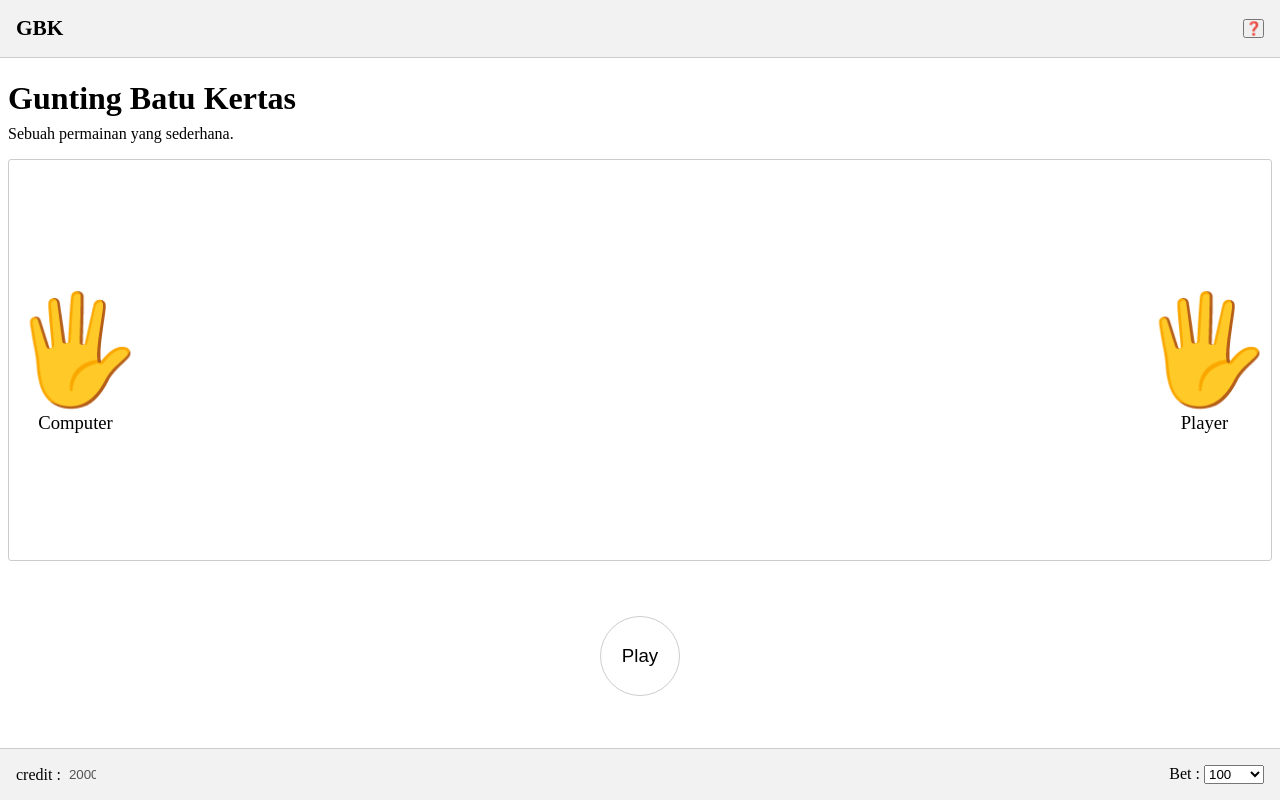
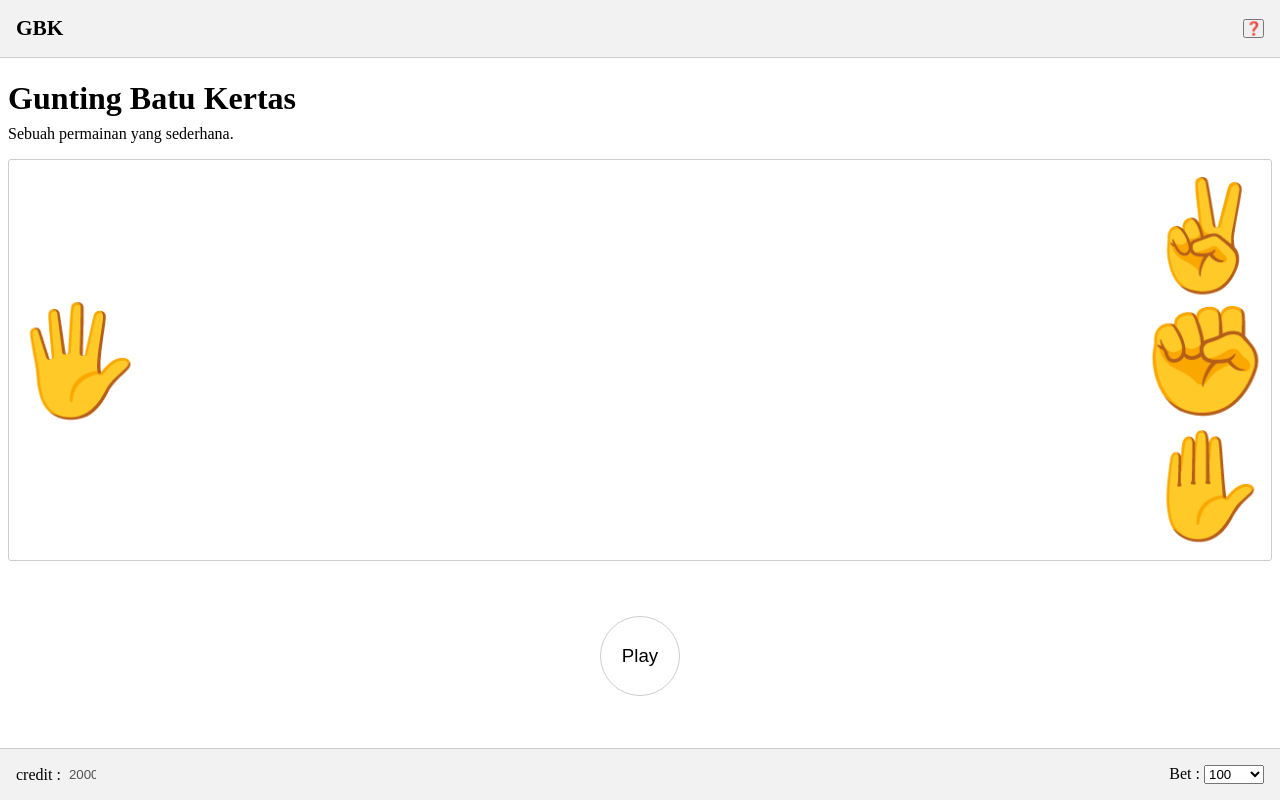
Before and after one commit to wadahkode/gbk, a plain HTML site: page index.html in a window 1280 px wide. Drawn offline with Linux system fonts and the light colour scheme.

Commit message:
Update index.html

```diff
--- a/index.html
+++ b/index.html
@@ -24,8 +24,12 @@
     </div>
 
     <div id="papan">
-      <div id="bot">🖐<span>Computer</span></div>
-      <div id="player">🖐<span>Player</span></div>
+      <div id="bot">🖐</div>
+      <div id="player">
+        <div id="gunting">✌</div>
+        <div id="batu">✊</div>
+        <div id="kertas">✋</div>
+      </div>
     </div>
     <audio id="player-sound">
       <source src="player-clicker.wav" type="audio/wav">
```
